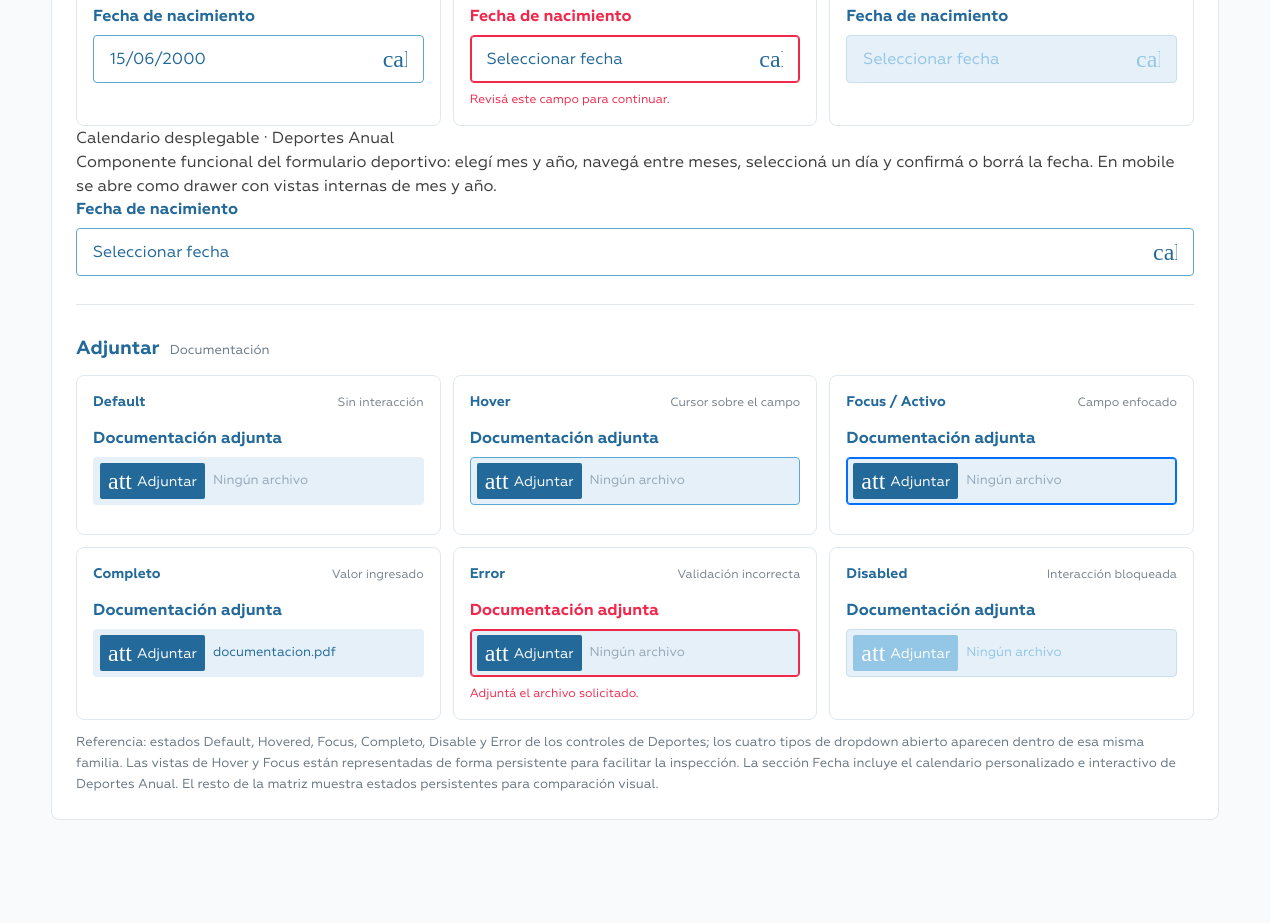
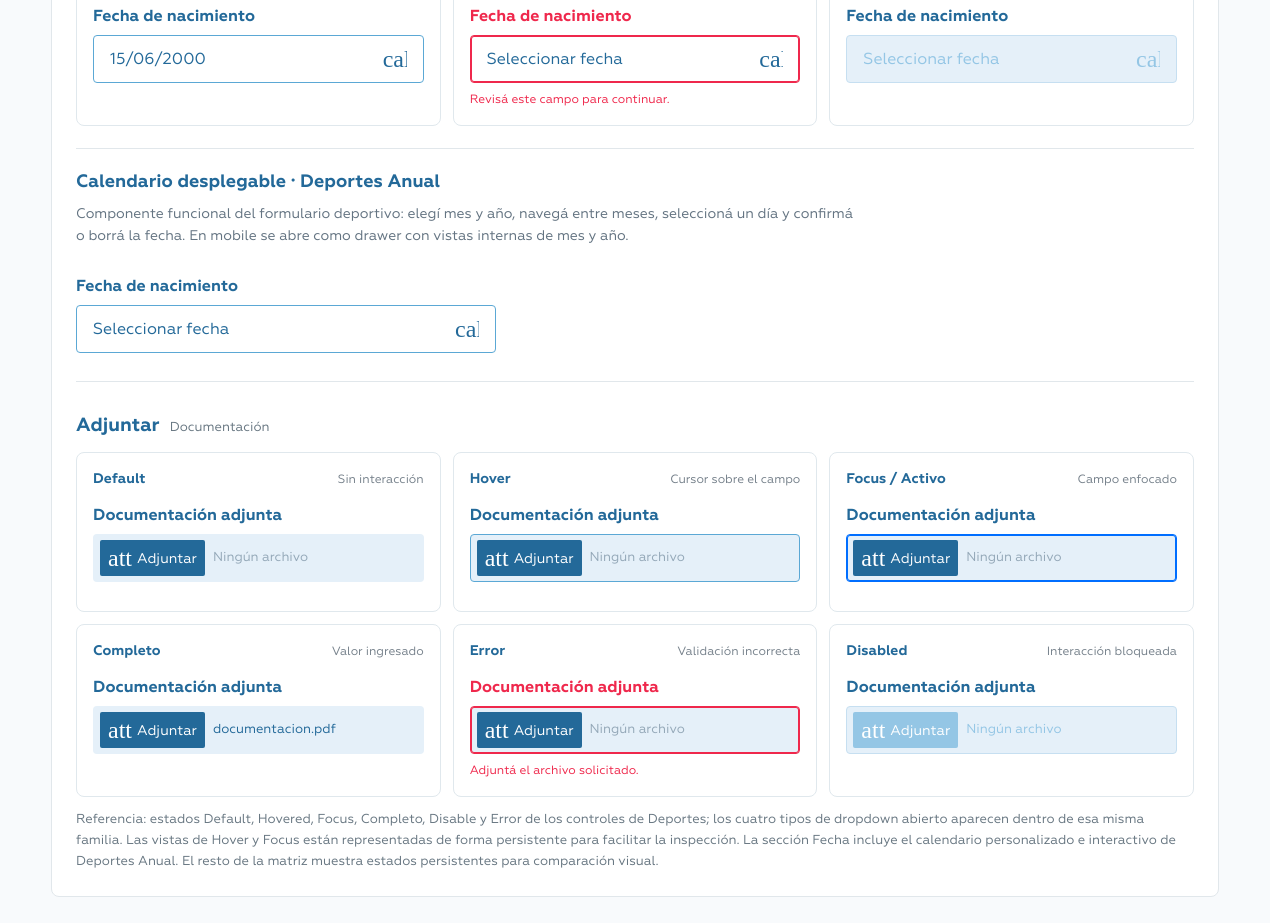
Before and after one commit to SantiagoM96/mlz-muni, a React (Vite) app: page /ui-kit-andy/formularios in a window 1280 px wide. Shown: the part 3280-4203 px from the top of the page. Built offline with nearby package versions, Linux system fonts and the light colour scheme; a web font is replaced by a local one.

Commit message:
style(andy): present interactive sports calendar beside its documented field states

```diff
--- a/src/pages/andy-kit/form-state-matrix.css
+++ b/src/pages/andy-kit/form-state-matrix.css
@@ -163,3 +163,10 @@
 .andy-state-cell[data-state="disabled"] .andy-matrix-upload-button {background:#94c6e5;}
 .andy-state-cell[data-state="disabled"] .andy-matrix-upload-filename {color:#94c6e5;}
 .andy-state-cell[data-state="disabled"] .andy-matrix-field .andy-matrix-select>.material-symbols-outlined {color:#94c6e5;}
+
+/* Una instancia interactiva del calendario, junto a la matriz de estados Fecha. */
+.andy-matrix-calendar-demo{padding-top:20px;margin-top:22px;border-top:1px solid #e1e7eb}
+.andy-matrix-calendar-demo h4{margin:0 0 8px;color:#236999;font-size:18px;line-height:26px;font-weight:700}
+.andy-matrix-calendar-demo>p{margin:0 0 16px;color:#647482;font-size:14px;line-height:22px;max-width:780px}
+.andy-matrix-calendar-sample{width:min(100%,420px);min-width:0;min-height:80px;padding:12px 0 0}
+.andy-matrix-calendar-sample .sports-cal-popup{color:#3d3d3d}
```
